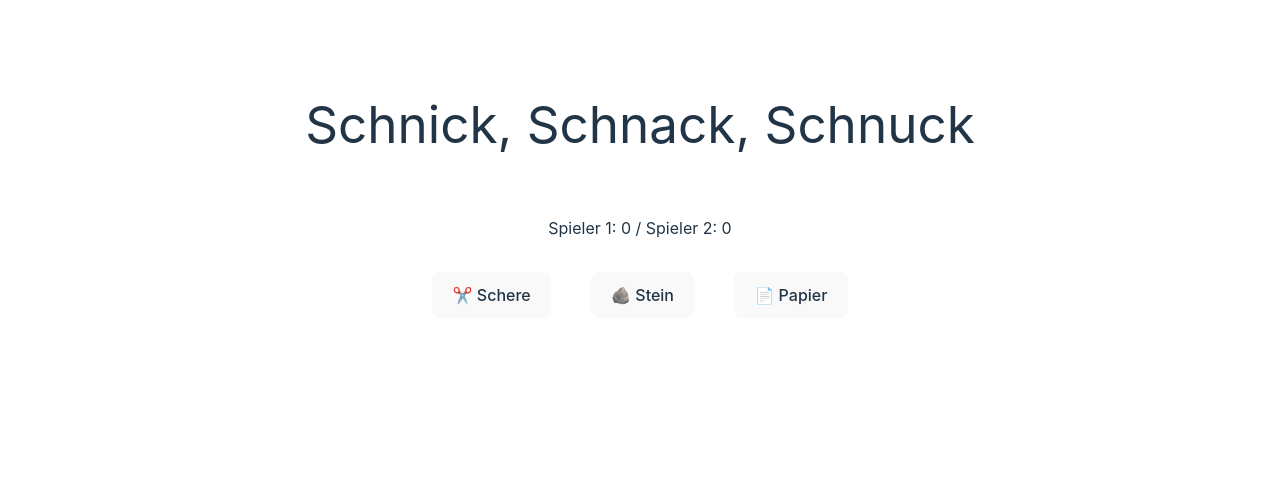
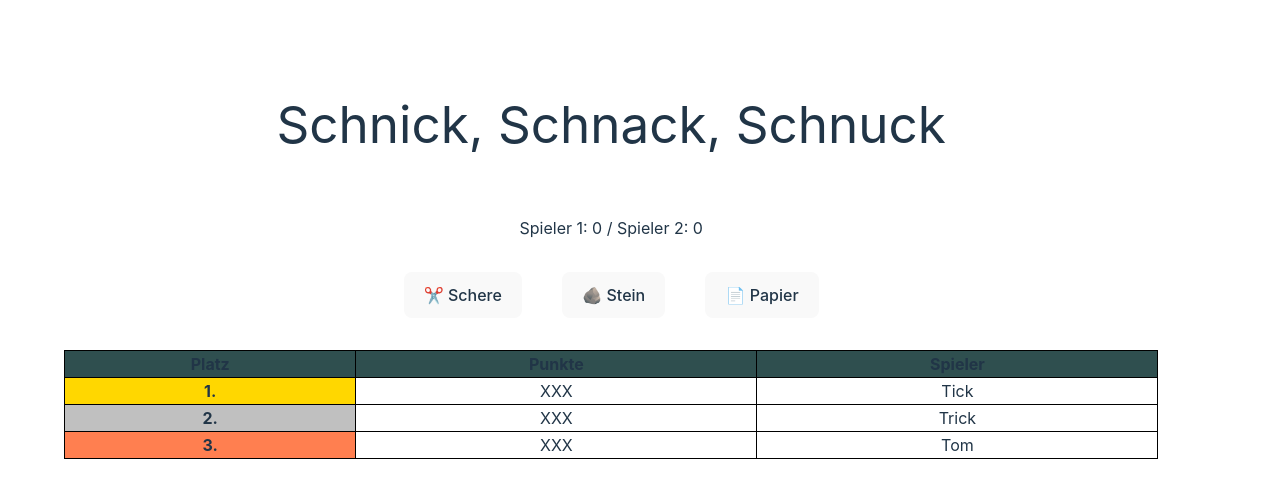
Before and after one commit to bighanta/GuChokiPa, a Vue app in the folder frontend/: page / in a window 1280 px wide. Shown: the top 498 px of the page. Built offline with nearby package versions, Linux system fonts and the light colour scheme; no server answers.

Commit message:
feat: commit with changes from last school block

```diff
--- a/frontend/src/App.vue
+++ b/frontend/src/App.vue
@@ -7,11 +7,9 @@ import Game from './components/Game.vue'
     <title>Schnick, Schnack, Schnuck</title>
   </head>
 
-  <body class="flex flex-col m-8">
+  <body class="flex flex-col m-8" style="width: 90%">
     <h1 class="m-8">Schnick, Schnack, Schnuck</h1>
-    <div>
-    <Game></Game>
-    </div>
+    <Game style="width: 90%"></Game>
   </body>
 </template>
 
--- a/frontend/src/components/Game.vue
+++ b/frontend/src/components/Game.vue
@@ -98,15 +98,43 @@ var spielen = function (spielerAuswahl) {
 };
 </script>
 
-<template>
-  <p class="m-8" id="ergebnis">Spieler 1: 0 / Spieler 2: 0</p>
+<template style="width:80%">
+    <p class="m-8" id="ergebnis">Spieler 1: 0 / Spieler 2: 0</p>
 
-  <button class="mx-5" @click="spielen('schere')">✂️ Schere</button>
-  <button class="mx-5" @click="spielen('stein')">🪨 Stein</button>
-  <button class="mx-5 mb-8" @click="spielen('papier')">📄 Papier</button>
+    <div>
+        <button class="mx-5" @click="spielen('schere')">✂️ Schere</button>
+        <button class="mx-5" @click="spielen('stein')">🪨 Stein</button>
+        <button class="mx-5 mb-8" @click="spielen('papier')">📄 Papier</button>
+    </div>
 
-  <p id="ausgabe"></p>
+    <p id="ausgabe"></p>
+
+    <table style="width: 100%">
+        <tr style="background-color: darkslategrey">
+            <th>Platz</th>
+            <th>Punkte</th>
+            <th>Spieler</th>
+        </tr>
+        <tr>
+            <th style="background-color: gold;">1.</th>
+            <td>XXX</td>
+            <td>Tick</td>
+        </tr>
+        <tr>
+            <th style="background-color: silver">2.</th>
+            <td>XXX</td>
+            <td>Trick</td>
+        </tr>
+        <tr>
+            <th style="background-color: coral">3.</th>
+            <td>XXX</td>
+            <td>Tom</td>
+        </tr>
+    </table>
 </template>
 
-<styles scoped>
-</styles>
+<style scoped>
+    table, th, td {
+        border: 1px solid black;
+    }
+</style>
--- a/frontend/src/style.css
+++ b/frontend/src/style.css
@@ -28,7 +28,6 @@ a:hover {
 
 body {
   margin: 0;
-  display: flex;
   place-items: center;
   min-width: 320px;
   min-height: 100vh;
```
